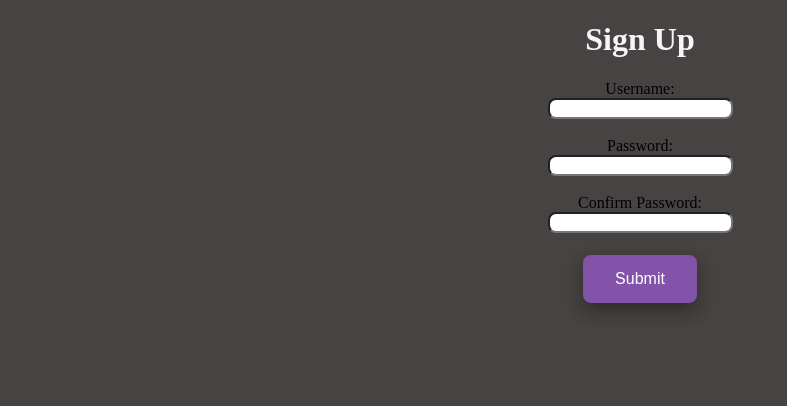
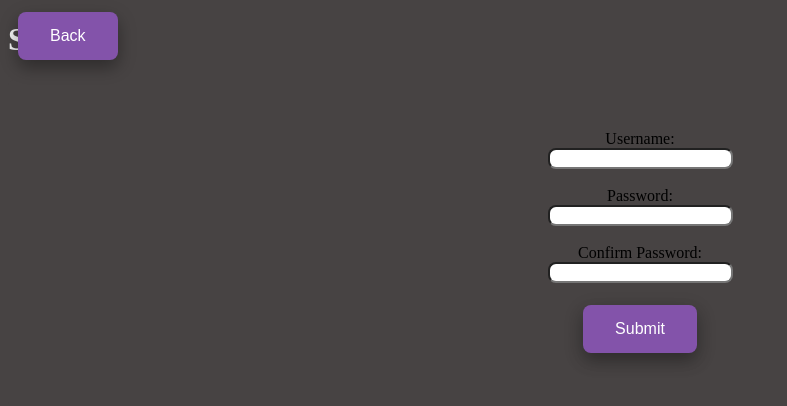
Before and after one commit to wproffi2/passwordmanager, a Flask app: page /signup in a window 1280 px wide. Shown: the top 406 px of the page, without its empty margins (0-787 px from the left). Run offline with Flask 2, Linux system fonts and the light colour scheme; parts of the project's set-up code (start-up, migrations or seed data) failed here and were passed over.

Commit message:
added back buttons/CSS, fixed some html

```diff
--- a/app/app.py
+++ b/app/app.py
@@ -27,7 +27,6 @@ from flask_jwt_extended import (
     jwt_refresh_token_required, set_access_cookies,
     unset_jwt_cookies
 )
-
 
 
 def resource_path(relative_path):
--- a/app/static/mainpage.css
+++ b/app/static/mainpage.css
@@ -40,6 +40,25 @@ input[type=password] {
 
 div {
     border-radius: 5px;
-    background-color: #f2f2f2;
-    padding: 20px;
+    background-color: #474343;
+    padding: 50px;
+    text-align: center;
 }
+
+.back {
+    position: fixed;
+    background-color: #8353aa;
+    border: none;
+    border-radius: 8px;
+    color: white;
+    padding: 15px 32px;
+    text-align: center;
+    text-decoration: none;
+    display: inline-block;
+    font-size: 16px;
+    margin: 4px 2px;
+    cursor: pointer;
+    box-shadow: 0 8px 16px 0 rgba(0,0,0,0.2), 0 6px 20px 0 rgba(0,0,0,0.19);
+    top: 8px;
+    left: 16px;
+}
--- a/app/templates/shutdown.html
+++ b/app/templates/shutdown.html
@@ -3,7 +3,7 @@
 <center>
 <body>
     <head>
-        <title>Delete Password</title>
+        <title>Shutdown</title>
         <link rel="stylesheet" href="{{ url_for('static', filename='mainpage.css') }}">
     </head>
     <h1>Successfully Shutdown!</h1>
--- a/app/templates/signup.html
+++ b/app/templates/signup.html
@@ -1,6 +1,6 @@
 <!DOCTYPE html>
 <html>
-  <center>
+
   <body>
     <head>
       <title>Sign Up</title>
@@ -8,7 +8,8 @@
     </head>
 
     <h1>Sign Up</h1>
-
+    <input type='button' action="action" onclick="window.history.go(-1); return false;" class="back" value="Back">
+    <div>
       <form method="POST">
         Username:<br>
         <input type="text" name="Username">
@@ -21,7 +22,7 @@
         <br><br>
         <input type="submit" class="button" value="Submit">
       </form>
+    </div>
+</body>
 
-</body>
-</center>
 </html>
```
Also changed, not shown: app/templates/addpassword.html (+6 -4 lines), app/templates/delete.html (+7 -4 lines), app/templates/login.html (+5 -3 lines), app/templates/logout.html (+7 -5 lines), app/templates/newpassword.html (+5 -3 lines), app/templates/passwords.html (+6 -4 lines), app/templates/update.html (+6 -3 lines), app/app.db. Lines whose indentation alone changed are shown as unchanged.
